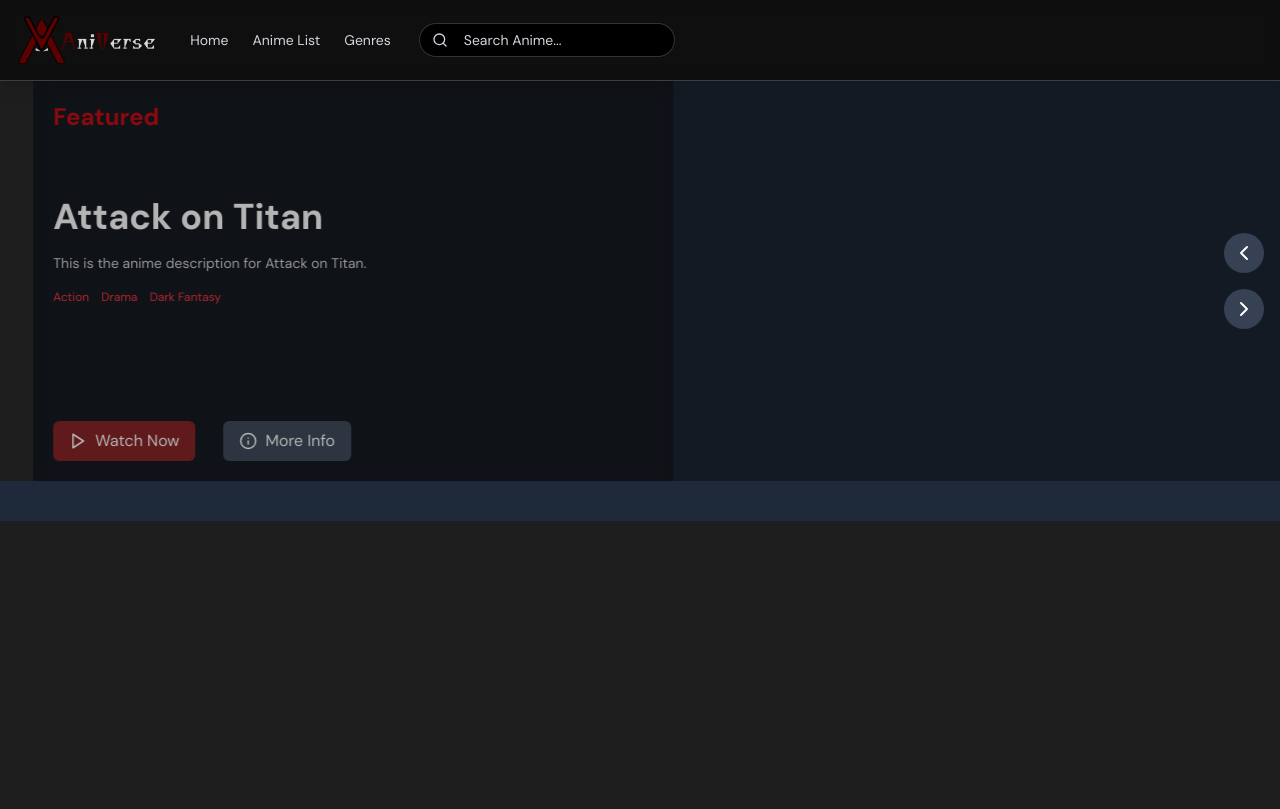
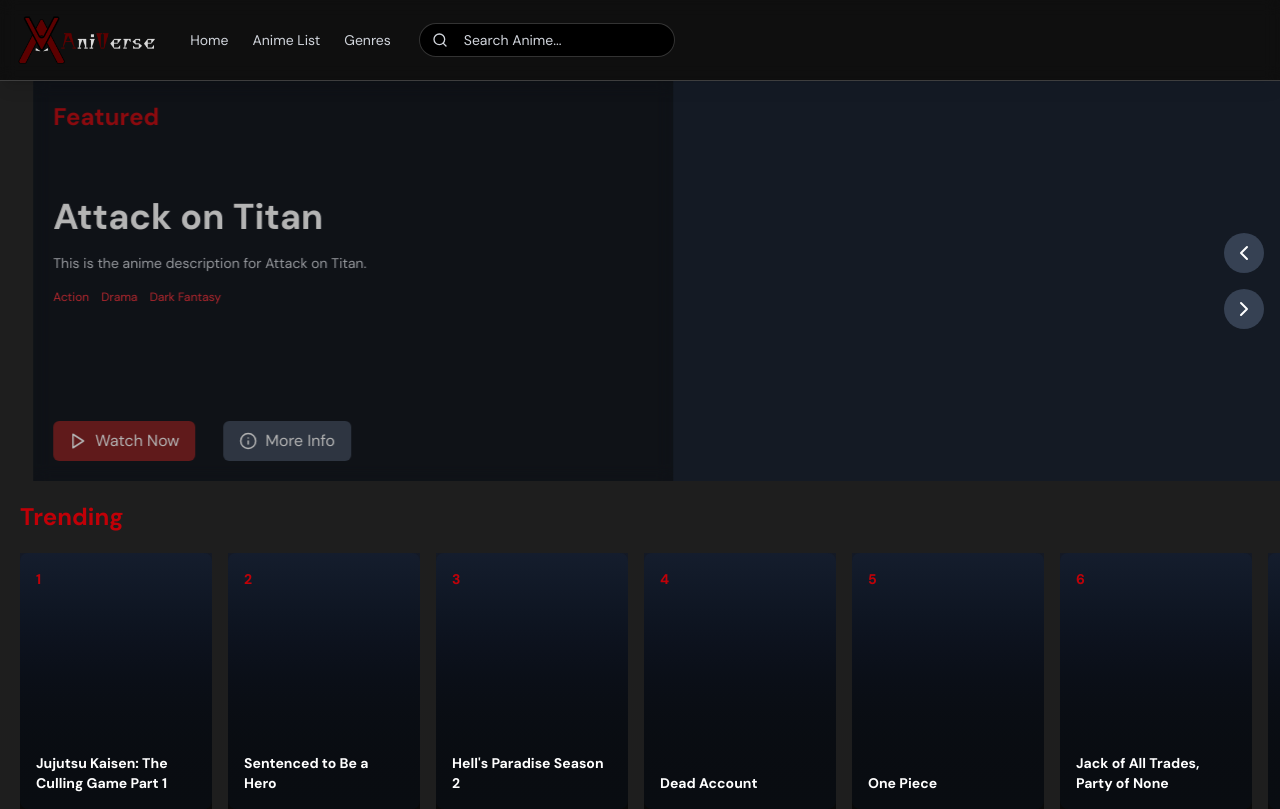
Before and after one commit to steve-0s/AniVerse, a React (Vite) app: page /home in a window 1280 px wide. Built offline with nearby package versions, Linux system fonts and the light colour scheme.

Commit message:
added: trending component

```diff
--- a/src/components/trending.jsx
+++ b/src/components/trending.jsx
@@ -1,13 +1,79 @@
 
 import React from 'react'
 
-const Trending = () => {
+const trendingAnime = () => {
+    const trendingAnimes = [
+        {
+            id: 1,
+            title: "Jujutsu Kaisen: The Culling Game Part 1",
+            image: null,
+        },
+        {
+            id: 2,
+            title: "Sentenced to Be a Hero",
+            image: null,
+        },
+        {
+            id: 3,
+            title: "Hell's Paradise Season 2",
+            image: null,
+        },
+        {
+            id: 4,
+            title: "Dead Account",
+            image: null,
+        },
+        {
+            id: 5,
+            title: "One Piece",
+            image: null,
+        },
+                {
+            id: 6,
+            title: "Jack of All Trades, Party of None",
+            image: null,
+        },
+                {
+            id: 7,
+            title: "Golden Kamuy FInal Season",
+            image: null,
+        },
+                {
+            id: 8,
+            title: "Chain Soldier Season 2",
+            image: null,
+        },
+                {
+            id: 9,
+            title: "You Can't Be In a Rom-COm with Your Childhood Friends!",
+            image: null,
+        },
+                {
+            id: 10,
+            title: "There was a Cute Girl in the Hero;s Party, so i Tried Confessing to Her",
+            image: null,
+        },
+    ];
+
     return (
-        <div className='trending overflow-hidden'>
-            <div className='h-10 bg-gray-800'>
+        <div className='trending overflow-x-auto mt-5'>
+            <h3 className='text-2xl text-red-700 font-bold mb-5 ml-5'>Trending</h3>
+            <div className='flex w-max h-64 gap-4 px-5 pb-3 overflow-x-auto'>
+                {trendingAnimes.map((anime) => (
+                    <div key={anime.id} className='relative w-48 h-64 bg-gray-800 rounded-lg flex-shrink-0'>
+                        {/* image placeholder */}
+                        <div className='absolute inset-0 bg-gradient-to-b from-gray-900/70 to-black/70' />
+                        <div className='relative z-10 p-4 h-full flex flex-col justify-between'>
+                            <span className='text-sm text-red-700 font-bold'>{anime.id}</span>
+                            <h4 className='text-sm text-white font-bold line-clamp-4'>
+                                {anime.title}
+                            </h4>
+                        </div>
+                    </div>
+                ))}
             </div>
         </div>
     )
 }
 
-export default Trending
+export default trendingAnime
```
